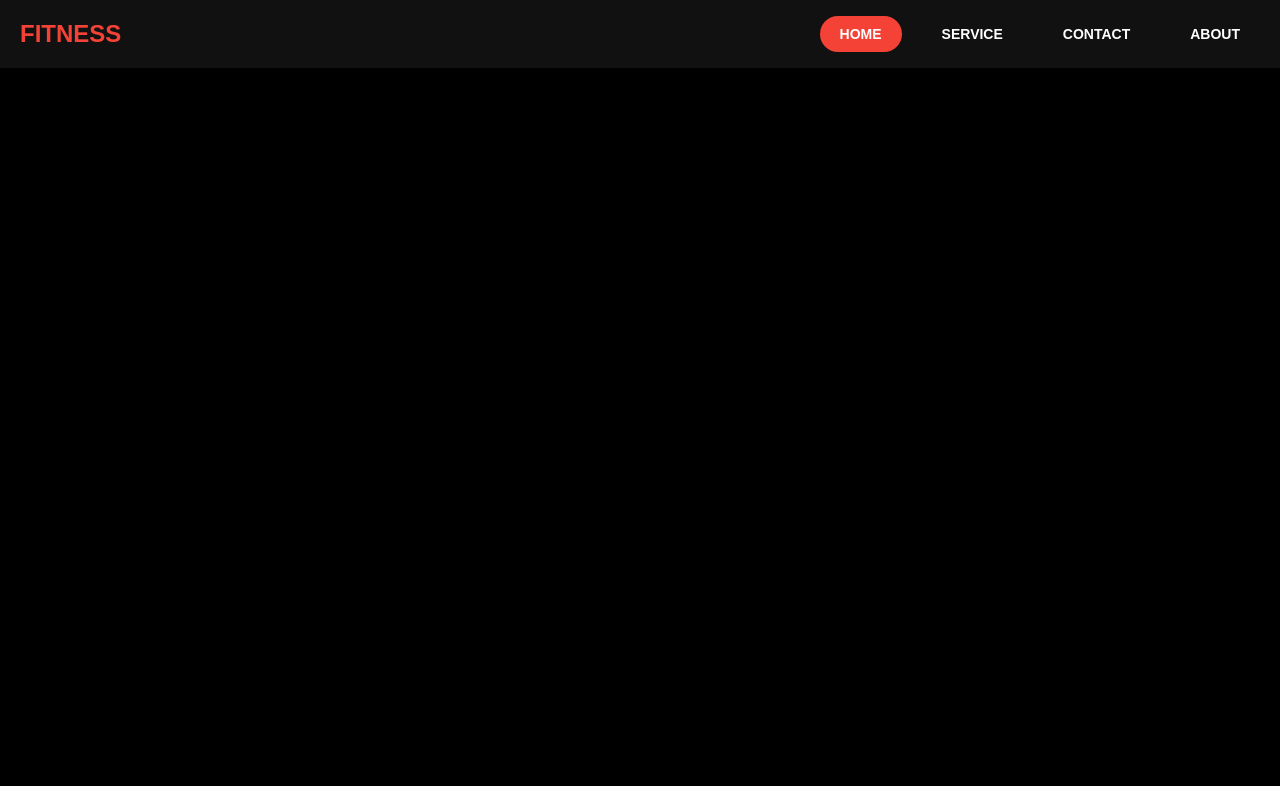
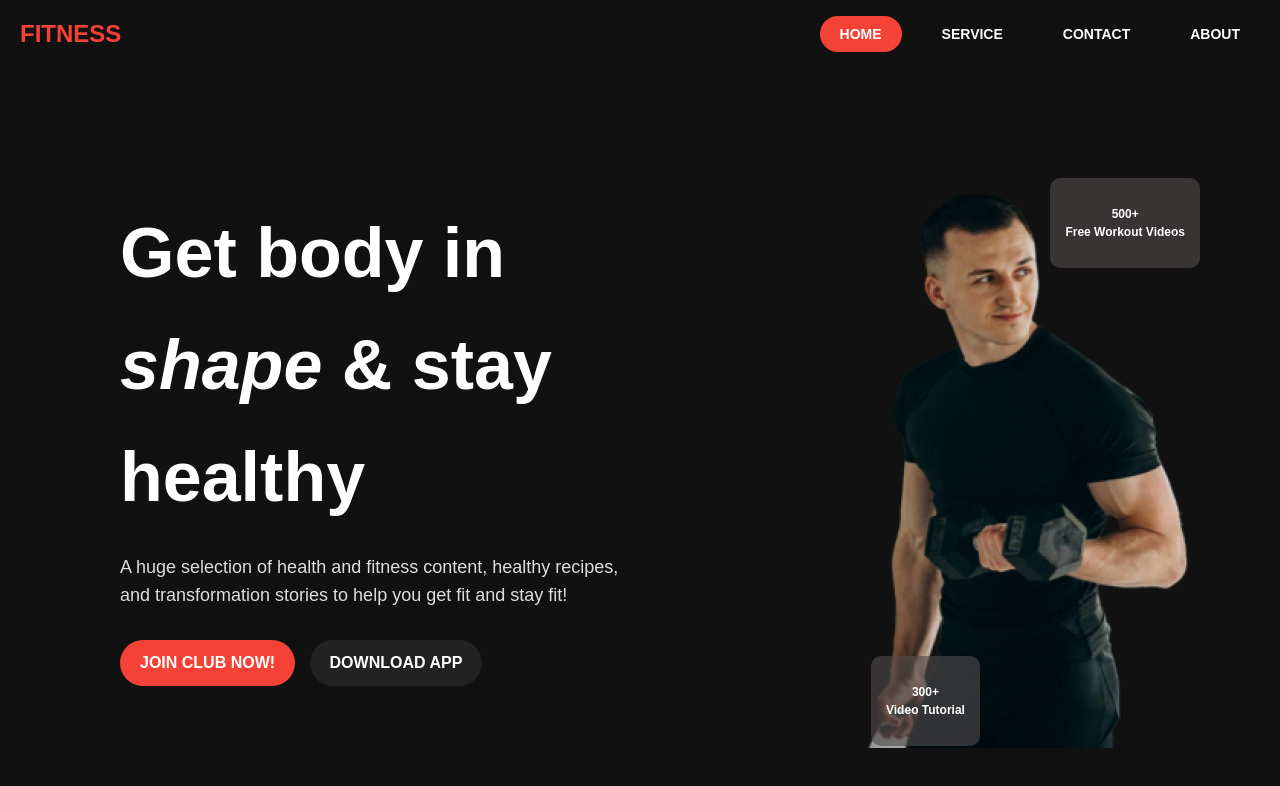
Before and after one commit to zasimmallick/B10A2-versatile-ui, a plain HTML site: page index.html in a window 1280 px wide. Drawn offline with Linux system fonts and the light colour scheme.

Commit message:
hero added

```diff
--- a/index.html
+++ b/index.html
@@ -24,6 +24,29 @@
                 </ul>
             </nav>
         </header>
+
+        <section class="hero">
+            <div class="hero-content">
+                <h1>Get body in <br> <i>shape</i> & stay <br> healthy</h1>
+                <p>A huge selection of health and fitness content, healthy recipes,<br> and transformation stories to help you get fit and stay fit!</p>
+                <div class="hero-buttons">
+                    <a href="#" class="btn btn-primary">Join Club Now!</a>
+                    <a href="#" class="btn btn-secondary">Download App</a>
+                </div>
+            </div>
+            <div class="hero-image-container">
+                <div class="hero-image">
+                    <img src="styles/images/Images 2.png" alt="Fitness Image">
+                </div>
+                <div class="overlay-text top-left">
+                    <p>500+<br>Free Workout Videos</p>
+                </div>
+                <div class="overlay-text bottom-right">
+                    <p>300+<br>Video Tutorial</p>
+                </div>
+            </div>
+        </section>
+
     </main>
 
     <footer>
--- a/styles/style.css
+++ b/styles/style.css
@@ -76,6 +76,96 @@ body {
     display: none;
 }
 
+/* Hero Section */
+.hero {
+    display: flex;
+    align-items: center;
+    justify-content: space-between;
+    padding: 50px 20px;
+    background-color: #111;
+}
+
+.hero-content {
+    max-width: 50%;
+    margin: 100px;
+   margin-top: 0%;
+}
+
+.hero-content h1 {
+    font-size: 70px;
+    margin-bottom: 20px;
+    color: #fff;
+    font-weight: bold;
+}
+
+
+.hero-content p {
+    font-size: 18px;
+    margin-bottom: 30px;
+    color: #ddd;
+}
+
+.hero-buttons .btn {
+    display: inline-block;
+    padding: 10px 20px;
+    font-size: 16px;
+    font-weight: bold;
+    text-transform: uppercase;
+    text-decoration: none;
+    border-radius: 25px;
+    margin-right: 10px;
+}
+
+.btn-primary {
+    background-color: #f44336;
+    color: #fff;
+}
+
+.btn-secondary {
+    background-color: #222;
+    color: #fff;
+}
+
+
+
+/* Hero Image Container */
+.hero-image-container {
+    position: relative;
+    max-width: 50%;
+    margin: 50px;
+}
+
+.hero-image img {
+    width: 100%;
+    height: auto;
+    border-radius: 10px;
+}
+
+
+
+
+/* Overlay Text */
+.overlay-text {
+    position: absolute;
+    background-color: rgba(82, 75, 75, 0.6);
+    color: #fff;
+    padding: 15px;
+    border-radius: 10px;
+    text-align: center;
+    font-size: 12px;
+    font-weight: bold;
+    line-height: 1.5;
+}
+
+.overlay-text.top-left {
+    top: 10px;
+    right: 10px;
+}
+
+.overlay-text.bottom-right {
+    bottom: 10px;
+    left: 10px; ;
+}
 
 
 
```
